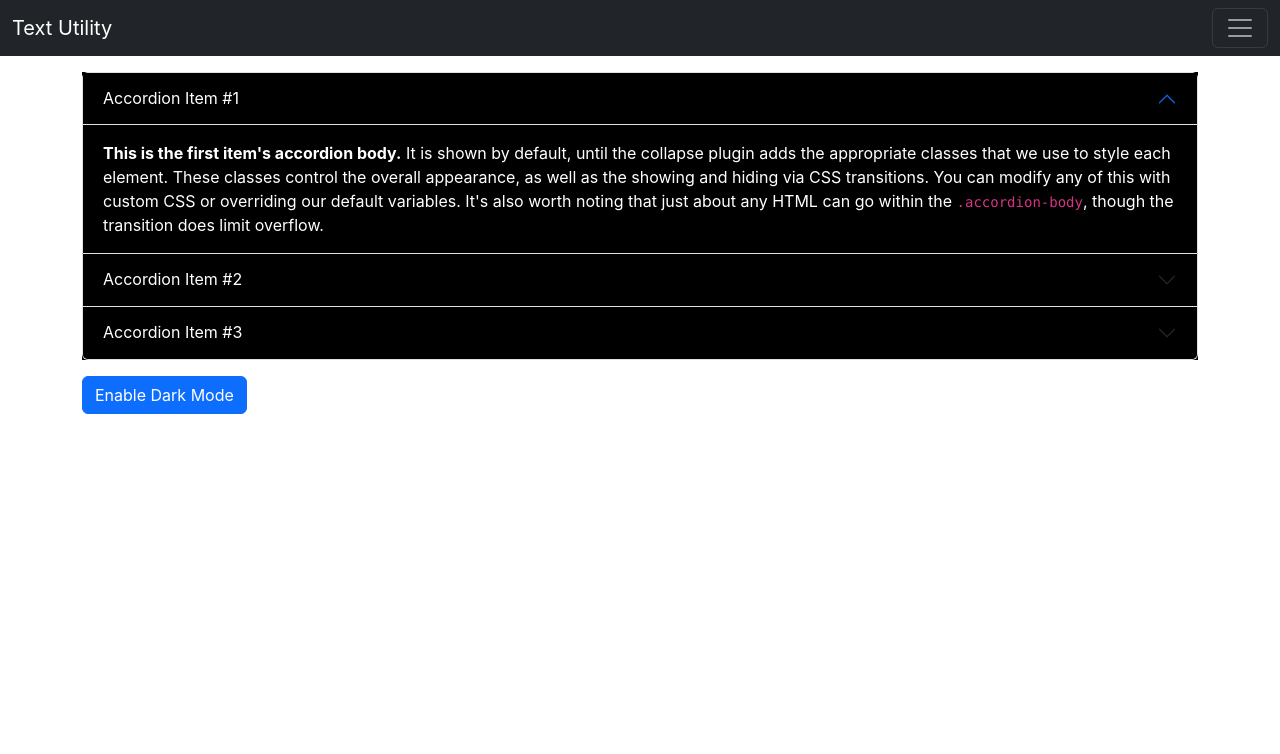
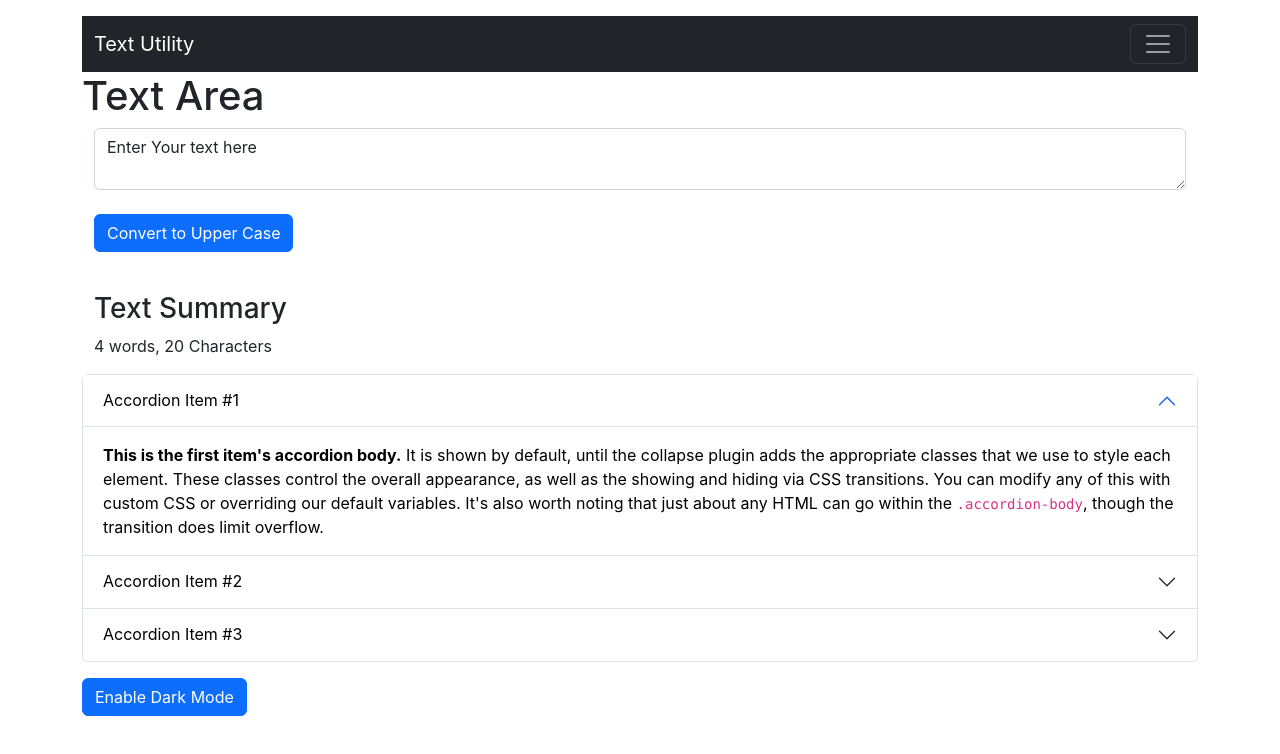
Before and after one commit to Mani007/Reactpractice, a React (Create React App) app: page / in a window 1280 px wide. Shown: the top 754 px of the page. Built offline with nearby package versions, Linux system fonts and the light colour scheme.

Commit message:
The dark mode ready

```diff
--- a/src/App.js
+++ b/src/App.js
@@ -7,12 +7,14 @@ import TextForm from './components/TextForm';
 function App() {
   return (
     <>
-    <Navbar title="Text Utility"/>
+
     <div className="container my-3">
-      {/* <TextForm headings="Text Area"/> */}
+     <Navbar title="Text Utility"/>
+     <TextForm headings="Text Area"/>
       <About/>
+      {/* <Navbar/> */}
     </div>
-    {/* <Navbar/> */}
+
    </>
   );
 }
--- a/src/components/About.js
+++ b/src/components/About.js
@@ -2,8 +2,8 @@ import React, {useState} from "react";
 
 export default function About() {
   const [myStyle, setMyStyle]  = useState({
-    color:'white',
-    backgroundColor: 'black'
+    color:'black',
+    backgroundColor: 'white'
   })
 
   const [btnText, setBtnText] = useState('Enable Dark Mode')
```
